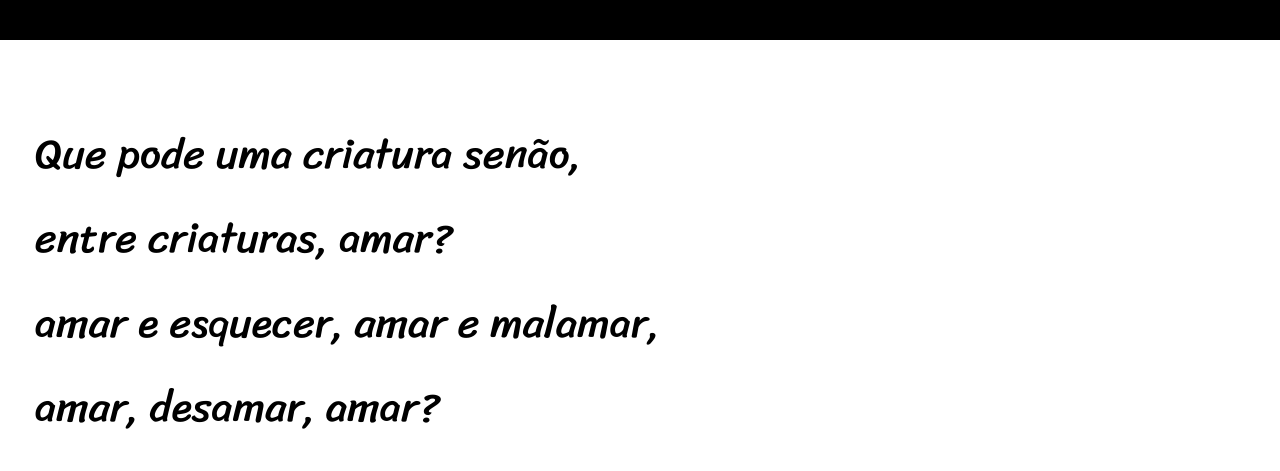
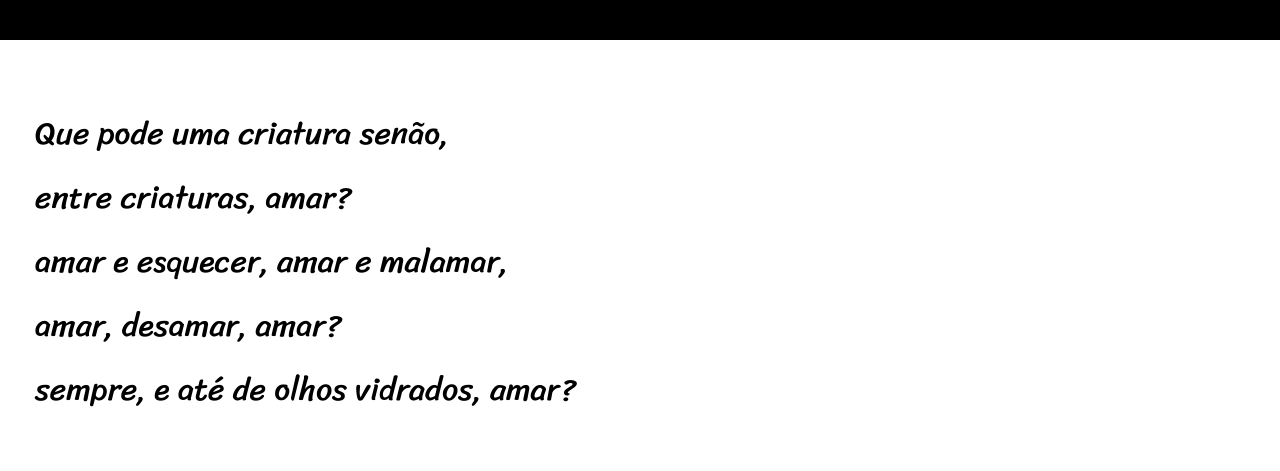
Before and after one commit to luizpq/Amar, a plain HTML site: page index.html in a window 1280 px wide. Shown: the part 412-883 px from the top of the page. Drawn offline with Linux system fonts and the light colour scheme; a web font is replaced by a local one.

Commit message:
Adicionando Media queries

```diff
--- a/index.html
+++ b/index.html
@@ -5,6 +5,7 @@
     <meta name="viewport" content="width=device-width, initial-scale=1.0">
     <link rel="stylesheet" href="style.css">
     <link rel="shortcut icon" href="imagens/favicon.ico" type="image/x-icon">
+    <link rel="stylesheet" href="media-query.css">
     <title>Amar</title>
 </head>
 <body>
--- /dev/null
+++ b/media-query.css
@@ -0,0 +1,9 @@
+@charset "UTF-8";
+
+@media screen and (min-width: 768px) {
+    main p{
+        font-size: 2em;
+
+    }
+
+}
--- a/style.css
+++ b/style.css
@@ -51,7 +51,7 @@ header a:hover{
 
 main p{
     font-family: var(--fonte3);
-    font-size: 3.3vw;
+    font-size: 1.3em;
     line-height: 2em;
     margin-left: 35px;
     padding-bottom: 30px;
```
